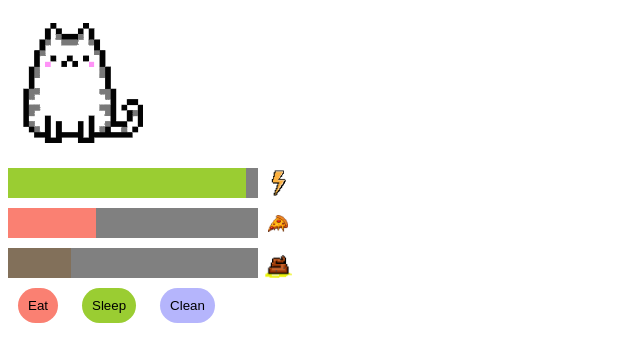
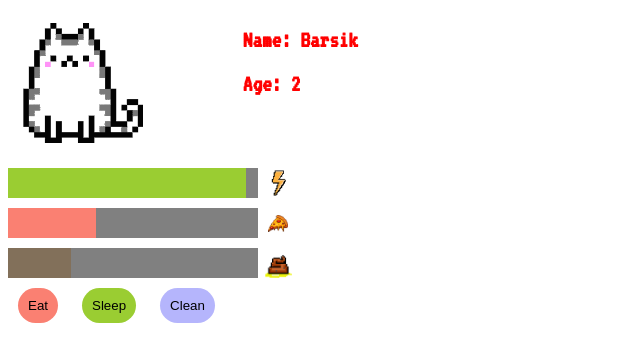
Before and after one commit to MDLeb/howeWorks, a plain HTML site: page HW7/index.html in a window 1280 px wide. Shown: the whole page, without its empty margins (0-640 px from the left). Drawn offline with Linux system fonts and the light colour scheme.

Commit message:
add name

```diff
--- a/HW7/index.html
+++ b/HW7/index.html
@@ -4,11 +4,17 @@
     <meta charset="UTF-8">
     <meta http-equiv="X-UA-Compatible" content="IE=edge">
     <meta name="viewport" content="width=device-width, initial-scale=1.0">
+    <link href="https://fonts.googleapis.com/css2?family=VT323&display=swap" rel="stylesheet">
     <link rel="stylesheet" href="style.css">
     <title>Document</title>
 </head>
 <body>
     <div class="cat">
+        <div class="cat__info">
+            <h2 class="cat__info_name"></h2>
+            <h2 class="cat__info_age"></h2>
+
+        </div>
         <div class="cat_poo">
 
         </div>
--- a/HW7/script.js
+++ b/HW7/script.js
@@ -157,6 +157,8 @@ const Clean = () => {
 
 }
 
+document.querySelector('.cat__info_name').innerText = `Name: ${myCat.getName()}`;
+document.querySelector('.cat__info_age').innerText = `Age: ${myCat.getAge()}`;
 
 document.querySelector('.cat').style.setProperty('--bg-image', 'url("source/cat.png")');
 
--- a/HW7/style.css
+++ b/HW7/style.css
@@ -12,6 +12,13 @@
     height: 150px;
     background: var(--bg-image) center/80% auto no-repeat;
     position: relative;
+}
+.cat__info {
+    position: absolute;
+    top: 0;
+    font-family: 'VT323', monospace;
+    color: red;
+    right: -200px;
 }
 .cat_poo {
     width: 50px;
```
